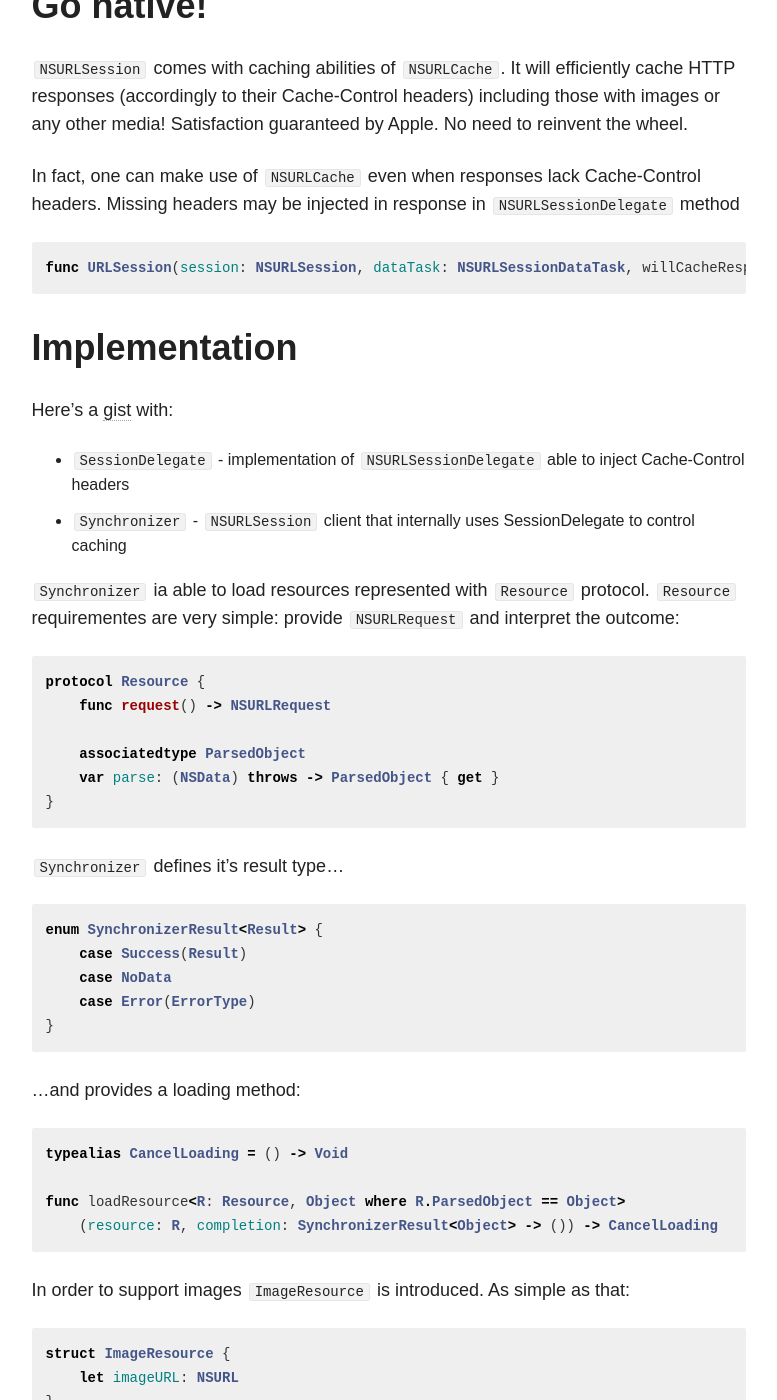
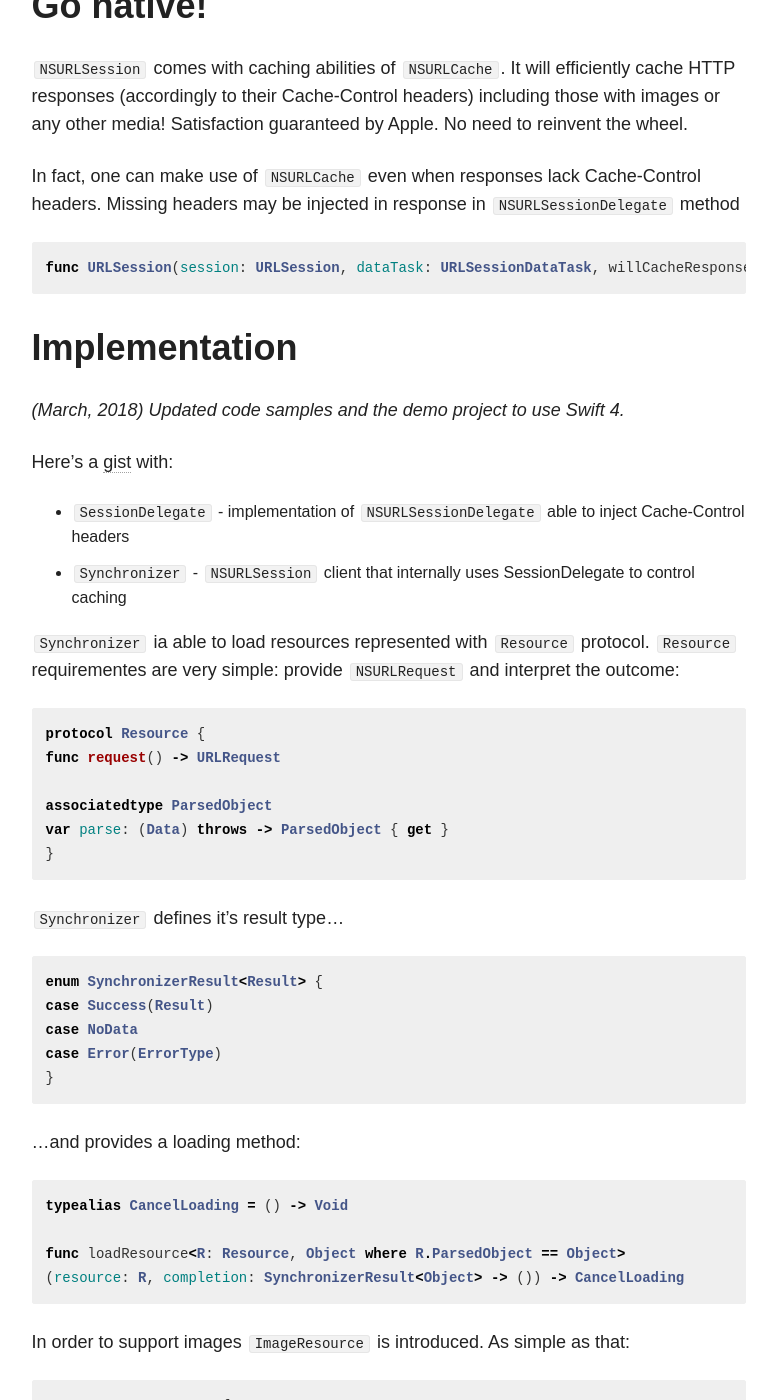
Before and after one commit to danielgarbien/danielgarbien.github.io, a Jekyll site: the page built from _posts/blog/2016-08-18-ImageCaching.markdown, in a window 1280 px wide and 1400 px high, scrolled down 1017 px. Shown: the whole window, without its empty margins (348-1125 px from the left). Built offline with Jekyll 4.4.1, drawn with Linux system fonts in a browser that asks for light colours; nearby versions of some CDN libraries; comment, search, counter and statistics services are not loaded; some of the changed text lies outside the part shown.

Commit message:
Update posts.

````diff
--- a/_posts/blog/2016-08-18-ImageCaching.markdown
+++ b/_posts/blog/2016-08-18-ImageCaching.markdown
@@ -5,7 +5,7 @@ categories: blog
 excerpt: "Native solution that's simple and robust"
 tags: [Swift, Networking, Caching]
 image:
-  feature:
+feature:
 date:   2016-08-18 10:39:07
 modified:
 share: true
@@ -30,10 +30,12 @@ imageView.setImageWithURL(imageURL)
 In fact, one can make use of `NSURLCache` even when responses lack Cache-Control headers. Missing headers may be injected in response in `NSURLSessionDelegate` method
 
 ```swift
-func URLSession(session: NSURLSession, dataTask: NSURLSessionDataTask, willCacheResponse proposedResponse: NSCachedURLResponse, completionHandler: (NSCachedURLResponse?) -> Void)
+func URLSession(session: URLSession, dataTask: URLSessionDataTask, willCacheResponse proposedResponse: CachedURLResponse, completionHandler: (CachedURLResponse?) -> Void)
 ```
 
 # Implementation
+
+_(March, 2018) Updated code samples and the demo project to use Swift 4._
 
 Here's a [gist][gist] with:
 
@@ -44,10 +46,10 @@ Here's a [gist][gist] with:
 
 ```swift
 protocol Resource {
-    func request() -> NSURLRequest
+func request() -> URLRequest
 
-    associatedtype ParsedObject
-    var parse: (NSData) throws -> ParsedObject { get }
+associatedtype ParsedObject
+var parse: (Data) throws -> ParsedObject { get }
 }
 ```
 
@@ -55,9 +57,9 @@ protocol Resource {
 
 ```swift
 enum SynchronizerResult<Result> {
-    case Success(Result)
-    case NoData
-    case Error(ErrorType)
+case Success(Result)
+case NoData
+case Error(ErrorType)
 }
 ```
 
@@ -67,24 +69,24 @@ enum SynchronizerResult<Result> {
 typealias CancelLoading = () -> Void
 
 func loadResource<R: Resource, Object where R.ParsedObject == Object>
-    (resource: R, completion: SynchronizerResult<Object> -> ()) -> CancelLoading
+(resource: R, completion: SynchronizerResult<Object> -> ()) -> CancelLoading
 ```
 
 In order to support images `ImageResource` is introduced. As simple as that:
 
 ```swift
 struct ImageResource {
-    let imageURL: NSURL
+let imageURL: URL
 }
 extension ImageResource: Resource {
-    func request() -> NSURLRequest {
-        return NSURLRequest(URL: imageURL)
-    }
-    var parse: (NSData) throws -> UIImage? {
-        return { data in
-            UIImage(data: data)
-        }
-    }
+func request() -> NSURLRequest {
+return URLRequest(URL: imageURL)
+}
+var parse: (Data) throws -> UIImage? {
+return { data in
+UIImage(data: data)
+}
+}
 }
 ```
 
@@ -119,10 +121,10 @@ The point is you cut loose a third party dependency. The solution presented here
 
 # Demo
 
-See it working in the project: [code][github]
+See it working in the project (Swift 4): [code][github]
 
 <figure>
-    <img src="/images/avatars.png" alt="image">
+<img src="/images/avatars.png" alt="image">
 </figure>
 
 [github]: https://github.com/danielgarbien/PagedFeed
````
Also changed, not shown: other parts of _posts/blog/2016-08-18-ImageCaching.markdown (+5 -5 lines), _posts/blog/2017-10-14-Swift3ObjcInference.markdown (+8 -4 lines).
